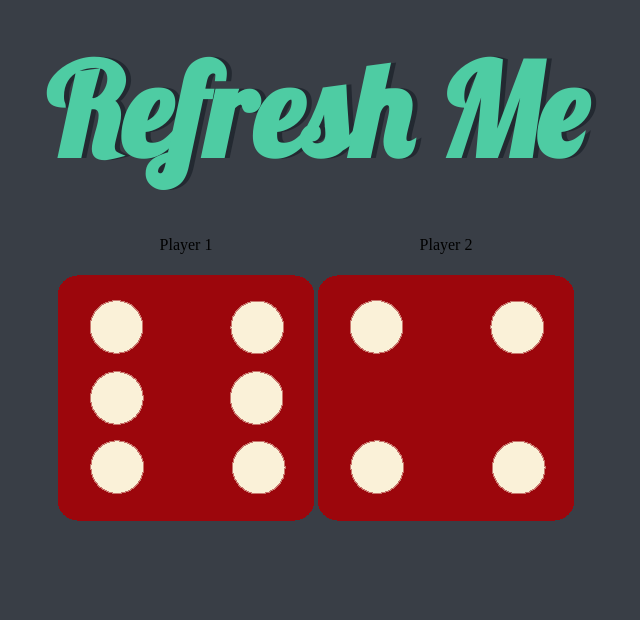
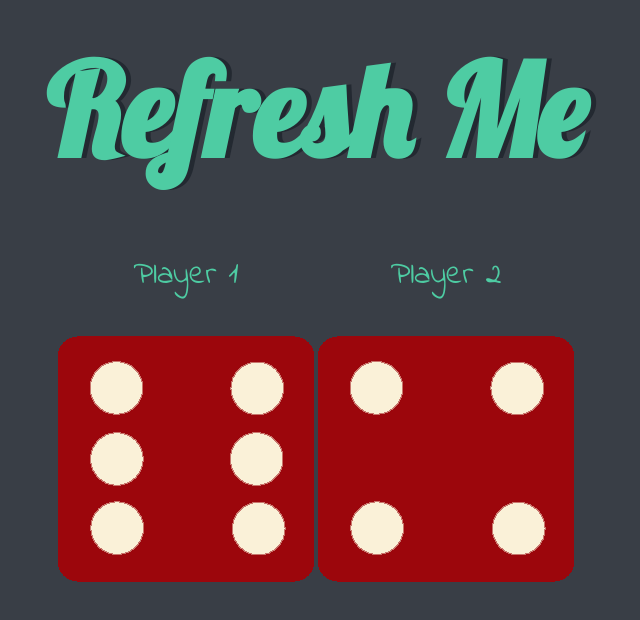
Before and after one commit to willyhuang18/Dice-Game, a plain HTML site: page index.html in a window 1280 px wide. Shown: the whole page, without its empty margins (324-964 px from the left). Drawn offline with Linux system fonts and the light colour scheme.

Commit message:
same as the 'p'

```diff
--- a/styles.css
+++ b/styles.css
@@ -20,3 +20,8 @@
     font-size: 8rem;
     color: #4ECCA3;
   }
+  p {
+    font-size: 2rem;
+    color: #4ECCA3;
+    font-family: 'Indie Flower', cursive;
+  }
```
